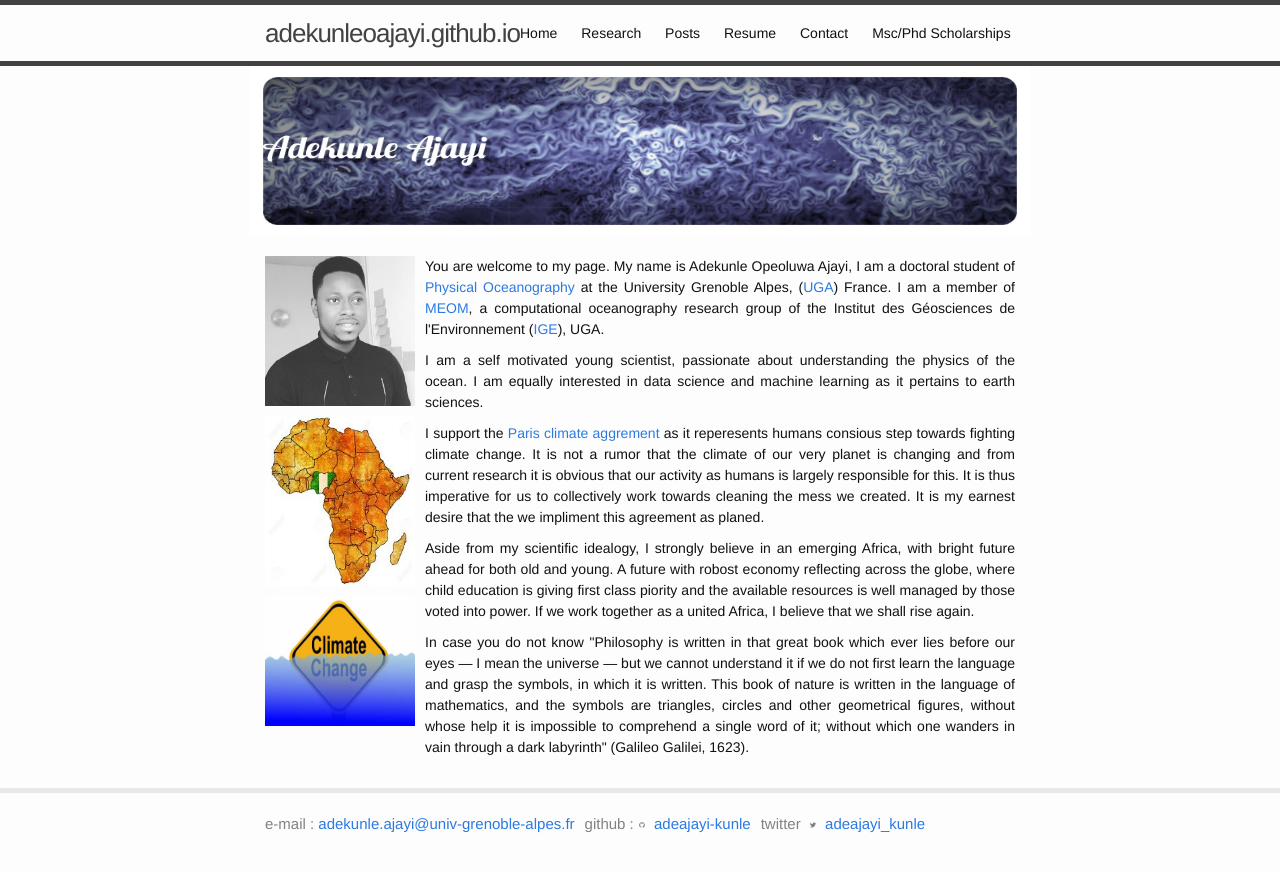
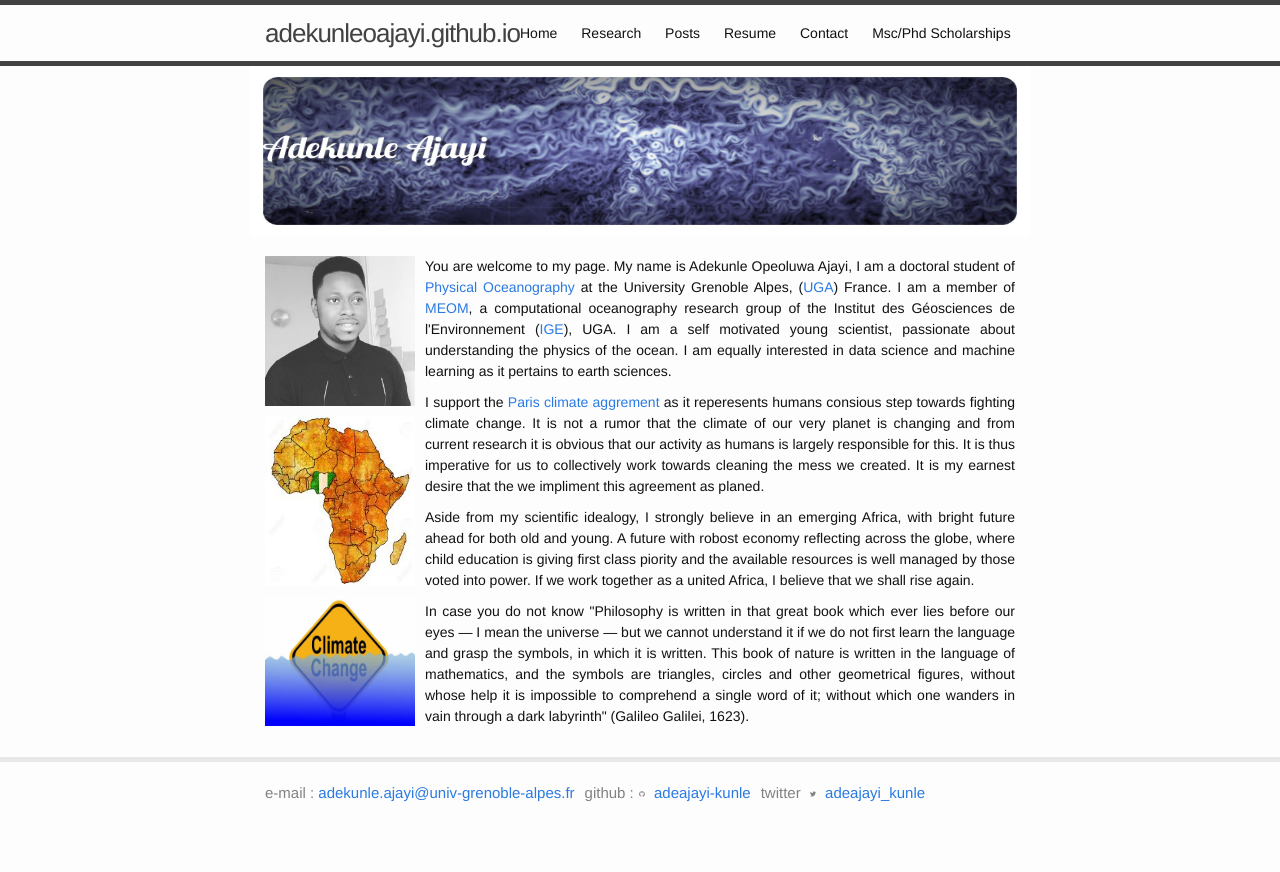
Before and after one commit to adekunleoajayi/adekunleoajayi.github.io, a Jekyll site: the page built from index.md, in a window 1280 px wide. Shown: the top 872 px of the page. Built offline with Jekyll 4.4.1, drawn with Linux system fonts in a browser that asks for light colours.

Commit message:
remove wrapper css

```diff
--- a/index.md
+++ b/index.md
@@ -19,23 +19,19 @@
 
 
 <div id="wrap">
+
     <div id="left_col">
     <img src="{{site.baseurl}}/img/AJ.jpeg" align="middle" style="width:150px;height:150px;"> <br>
     <p></p>
     <img src="{{site.baseurl}}/img/Africa_1.jpeg" align="middle" style="width:150px;height:170px;"> <br>
     <p></p>
     <a href="https://en.wikipedia.org/wiki/Climate_change" target="_blank"><img src="{{site.baseurl}}/img/climate_change.jpg" align="middle" style="width:150px;height:130px;"> </a><br>
+    </div>
 
 
 
-    </div>
-
-    <div id="right_col">
 <p style='text-align: justify;'>
-You are welcome to my page. My name is Adekunle Opeoluwa Ajayi, I am a doctoral student of <a href="https://en.wikipedia.org/wiki/Physical_oceanography" target="_blank">Physical Oceanography</a> at the University Grenoble Alpes, (<a href="http://www.univ-grenoble-alpes.fr/" target="_blank">UGA</a>) France. I am a member of <a href="http://meom-group.github.io/" target="_blank">MEOM</a>, a computational oceanography research group of the Institut des Géosciences de l'Environnement (<a href="http://www.ige-grenoble.fr/" target="_blank">IGE</a>), UGA.</p>
-
-<p style='text-align: justify;'>
-I am a self motivated young scientist, passionate about understanding the physics of the ocean. I am equally interested in data science and machine learning as it pertains to earth sciences.</p>
+You are welcome to my page. My name is Adekunle Opeoluwa Ajayi, I am a doctoral student of <a href="https://en.wikipedia.org/wiki/Physical_oceanography" target="_blank">Physical Oceanography</a> at the University Grenoble Alpes, (<a href="http://www.univ-grenoble-alpes.fr/" target="_blank">UGA</a>) France. I am a member of <a href="http://meom-group.github.io/" target="_blank">MEOM</a>, a computational oceanography research group of the Institut des Géosciences de l'Environnement (<a href="http://www.ige-grenoble.fr/" target="_blank">IGE</a>), UGA. I am a self motivated young scientist, passionate about understanding the physics of the ocean. I am equally interested in data science and machine learning as it pertains to earth sciences.</p>
 
 <p style='text-align: justify;'>
 I support the <a href="https://en.wikipedia.org/wiki/Paris_Agreement" target="_blank"> Paris climate aggrement</a> as it reperesents humans consious step towards fighting climate change. It is not a rumor that the climate of our very planet is changing and from current research it is obvious that our activity as humans is largely responsible for this. It is thus imperative for us to collectively work towards cleaning the mess we created.  It is my earnest desire that the we impliment this agreement as planed.</p>
@@ -58,22 +54,3 @@
 
 
     </div>
-</div>
-
-
-
-<!---
- You are welcome to my webpage, Cheers!
-
- <img src="{{site.baseurl}}/img/Africa_1.jpeg" align="middle" style="width:150px;height:170px;"> <br>
- <p></p>
- I believe in an emerging Africa, with bright future ahead for both old and young. A future with robost economy reflecting across the global, where child education is giving first class piority and the available resources is well managed by those voted into power.
- <p style='text-align: justify;'>
- When am not doing scientific research, I like to think and discuss about my continent Africa, her problems, in particular poor educational system. How do we improve our educational system in light of poor economy ? how do we stop brain drain ? how do we advance interms of science and technology. Like any educationtist, I strongly believe that sound education is pivotal towards the economic growth of any nation.</p>
-
- </div>
- </div>
-
- You are most welcome to my webpage, I hope you find some impactfull
- My interest spans through physical oceanography, geophysical fluid dynamics and climate dynamics.
- -->
```
